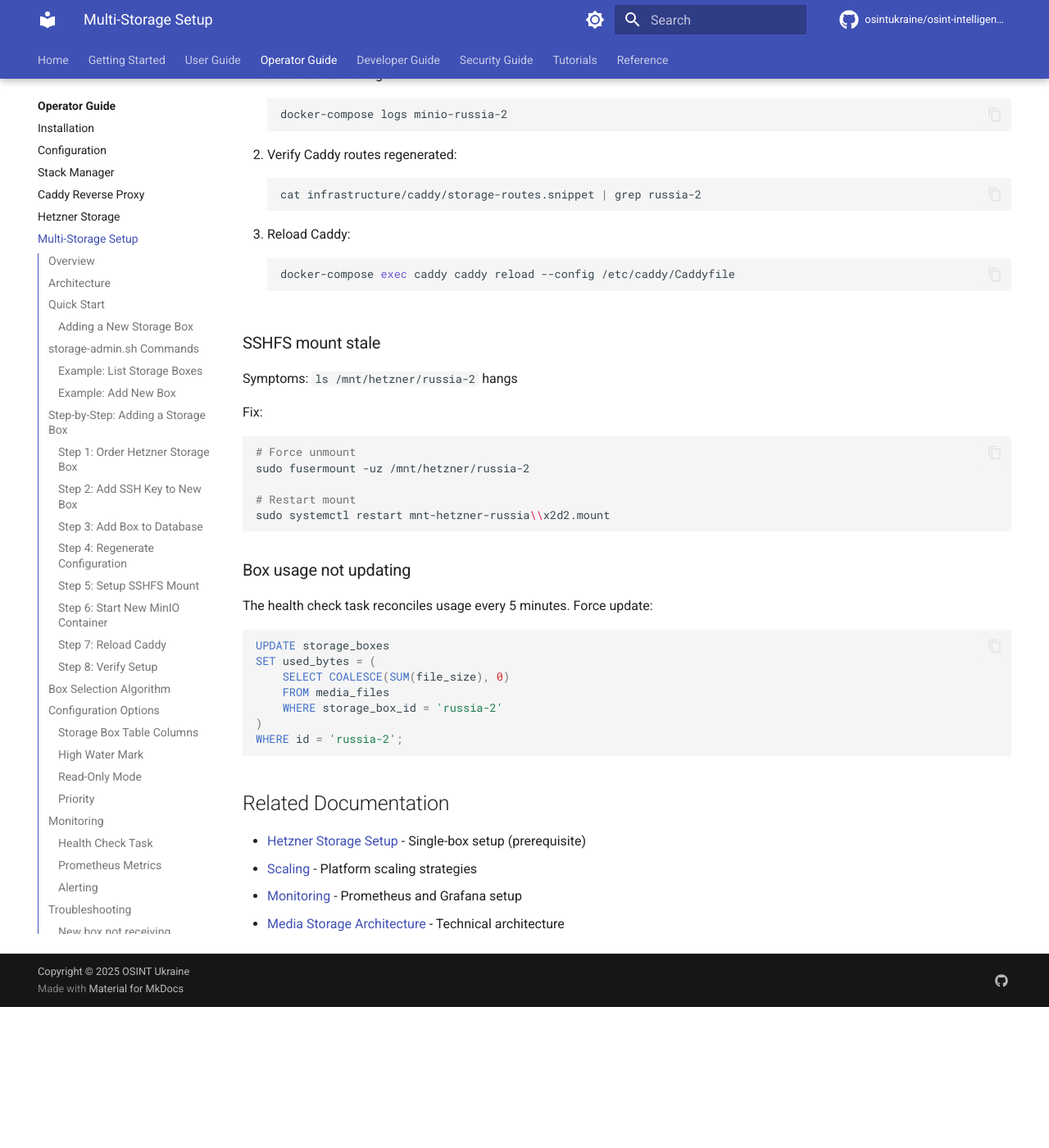
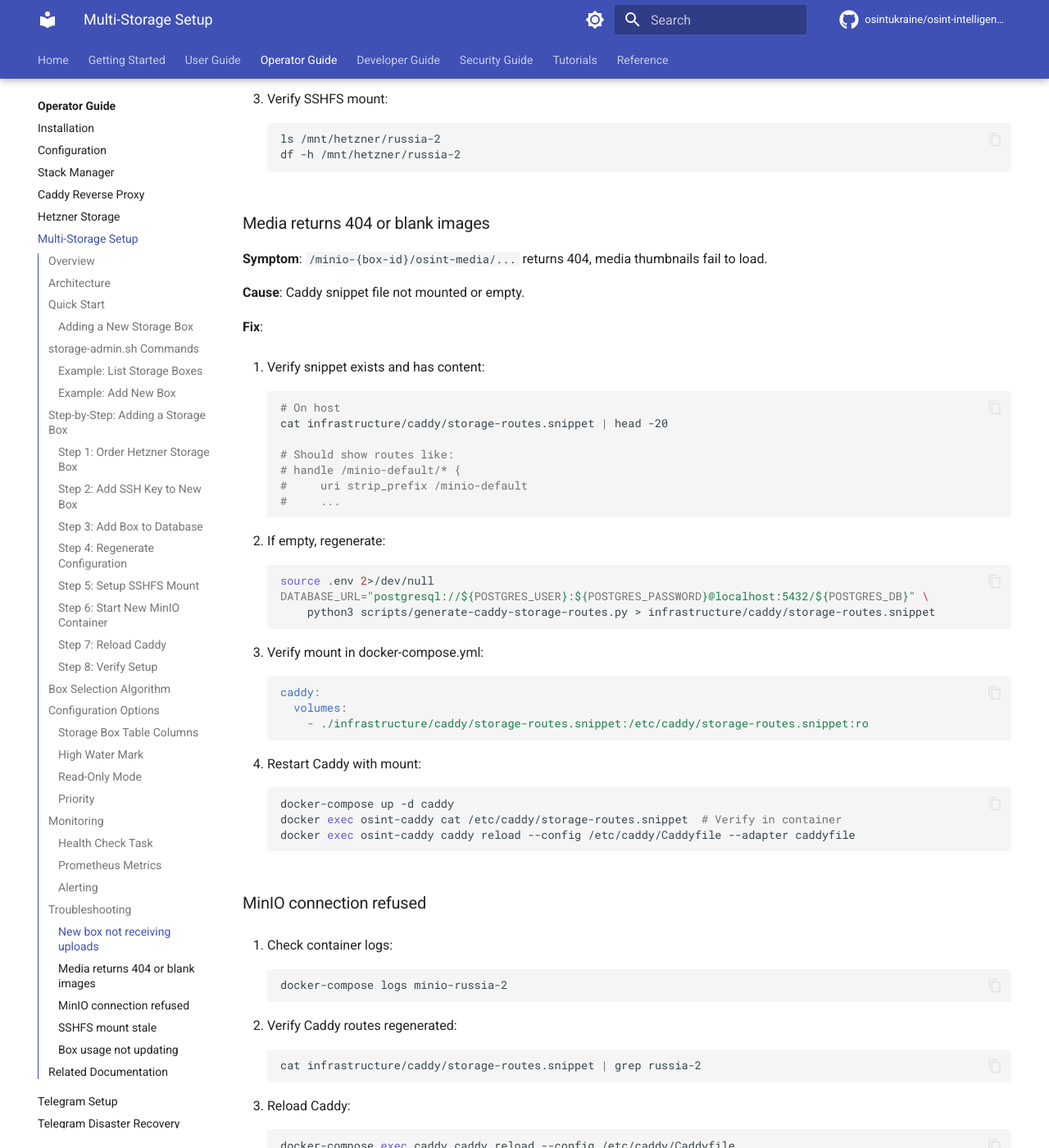
Before and after one commit to osintukraine/osint-platform-docs, an MkDocs documentation site: the page built from docs/operator-guide/multi-storage-setup.md, in a window 1280 px wide and 1400 px high, scrolled down 8915 px. Shown: the whole window at 82% size. Built offline with MkDocs 1.6.1 and Material for MkDocs 9.7.7, drawn with Linux system fonts in a browser that asks for light colours; comment, search, counter and statistics services are not loaded; the version menu is left out; before the commit the page ends 10143 px from its top, so only the background shows below that; some of the changed text lies outside the part shown.

Commit message:
docs(multi-storage): add critical warning about snippet mount
Adds:
- Warning in Step 4 about verifying the Docker volume mount
- Troubleshooting entry for 'Media returns 404 or blank images'
- Complete fix steps for the common issue of missing snippet mount

This addresses a production issue where media was broken because
storage-routes.snippet wasn't mounted into the Caddy container.

🤖 Generated with [Claude Code](https://claude.com/claude-code)

Co-Authored-By: Claude <noreply@anthropic.com>

````diff
--- a/docs/operator-guide/multi-storage-setup.md
+++ b/docs/operator-guide/multi-storage-setup.md
@@ -172,6 +172,18 @@ Parameters:
 This generates:
 - `infrastructure/caddy/storage-routes.snippet` - Caddy reverse proxy routes
 - `docker-compose.storage.yml` - MinIO container definitions
+
+!!! warning "Critical: Verify Docker Mount"
+    The generated `storage-routes.snippet` file **must** be mounted into the Caddy container.
+    Check your `docker-compose.yml` has this volume under the `caddy` service:
+
+    ```yaml
+    volumes:
+      - ./infrastructure/caddy/Caddyfile.production:/etc/caddy/Caddyfile:ro
+      - ./infrastructure/caddy/storage-routes.snippet:/etc/caddy/storage-routes.snippet:ro  # ← Required!
+    ```
+
+    Without this mount, Caddy imports an empty/missing snippet and `/minio-{box-id}/*` routes won't work.
 
 ### Step 5: Setup SSHFS Mount
 
@@ -392,6 +404,46 @@ ls /mnt/hetzner/russia-2
 df -h /mnt/hetzner/russia-2
 ```
 
+### Media returns 404 or blank images
+
+**Symptom**: `/minio-{box-id}/osint-media/...` returns 404, media thumbnails fail to load.
+
+**Cause**: Caddy snippet file not mounted or empty.
+
+**Fix**:
+
+1. Verify snippet exists and has content:
+```bash
+# On host
+cat infrastructure/caddy/storage-routes.snippet | head -20
+
+# Should show routes like:
+# handle /minio-default/* {
+#     uri strip_prefix /minio-default
+#     ...
+```
+
+2. If empty, regenerate:
+```bash
+source .env 2>/dev/null
+DATABASE_URL="postgresql://${POSTGRES_USER}:${POSTGRES_PASSWORD}@localhost:5432/${POSTGRES_DB}" \
+    python3 scripts/generate-caddy-storage-routes.py > infrastructure/caddy/storage-routes.snippet
+```
+
+3. Verify mount in docker-compose.yml:
+```yaml
+caddy:
+  volumes:
+    - ./infrastructure/caddy/storage-routes.snippet:/etc/caddy/storage-routes.snippet:ro
+```
+
+4. Restart Caddy with mount:
+```bash
+docker-compose up -d caddy
+docker exec osint-caddy cat /etc/caddy/storage-routes.snippet  # Verify in container
+docker exec osint-caddy caddy reload --config /etc/caddy/Caddyfile --adapter caddyfile
+```
+
 ### MinIO connection refused
 
 1. Check container logs:
````
